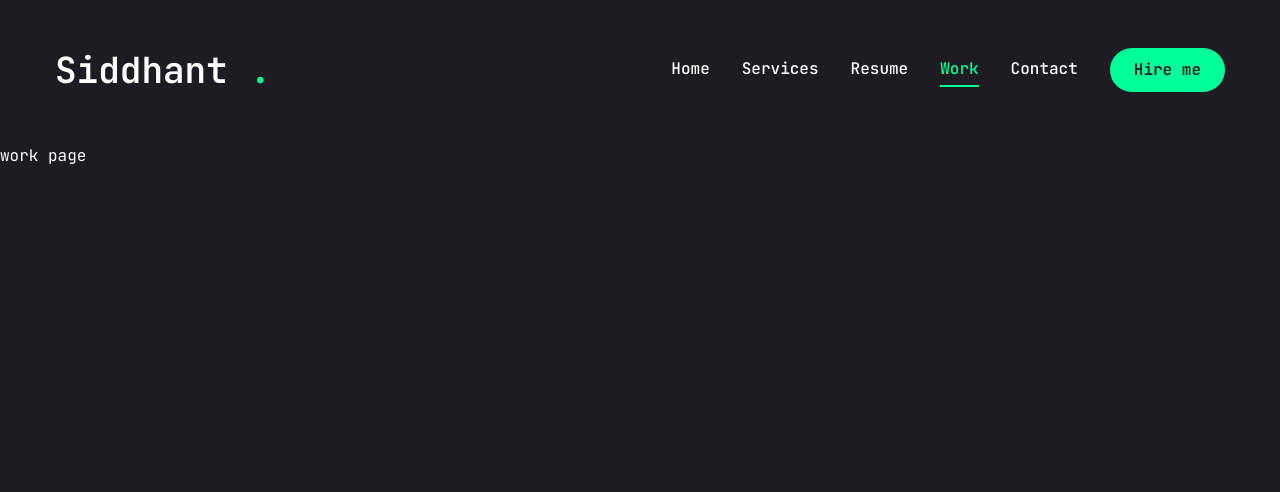
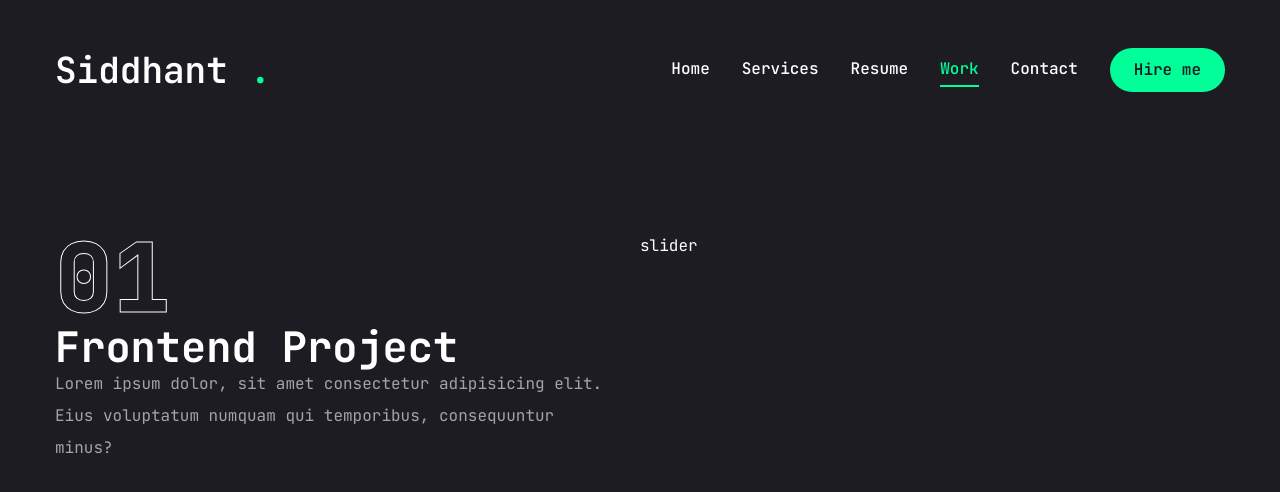
Before and after one commit to siddhx579/portfolio, a Next.js app: page /work in a window 1280 px wide. Shown: the top 492 px of the page. Built offline with nearby package versions, Linux system fonts and the light colour scheme.

Commit message:
Update page.jsx

```diff
--- a/app/work/page.jsx
+++ b/app/work/page.jsx
@@ -20,26 +20,63 @@ const projects = [
             { name: "CSS 3" },
             { name: "Javascript" },
         ],
-        image: '/assets/work/thumb1.png',
-
+        image: "/assets/work/thumb1.png",
+        live: "",
+        github: "",
     },
     {
         num: "02",
         category: "mern stack",
         title: "Project 2",
         description: "Lorem ipsum, dolor sit amet consectetur adipisicing elit. Assumenda magnam eos numquam!",
+        stack: [
+            { name: "Next.js" },
+            { name: "Tailwind.css" },
+            { name: "Node.js" },
+        ],
+        image: "/assets/work/thumb2.png",
+        live: "",
+        github: "",
     },
     {
         num: "03",
         category: "backend",
         title: "Project 3",
         description: "Lorem ipsum dolor sit amet consectetur adipisicing elit. Porro, nemo beatae. Natus voluptatibus ipsa ut?",
+        stack: [
+            { name: "HTML" },
+            { name: "Next.js" },
+            { name: "Javascript" },
+        ],
+        image: "/assets/work/thumb3.png",
+        live: "",
+        github: "",
     },
 ];
 
 const Work = () => {
+    const [project, setProject] = useState(projects[0]);
     return (
-        <div>work page</div>
+        <motion.section initial={{opactiy: 0}} animate={{opacity: 1}} className="min-h-[80vh] flex flex-col justify-center py-12 xl:px-0">
+            <div className="container mx-auto">
+                <div className="flex flex-col xl:flex-row xl:gap-[30px]">
+                    <div className="w-full xl:w-[50%] xl:h-[460px] flex flex-col xl:justify-between order-2 xl:order-none">
+                        <div>
+                            <div className="text-8xl leading-none font-extrabold text-transparent text-outline">{project.num}</div>
+                            <h2 className="text-[42px] font-bold leading-none text-white group-hover:text-accent transition-all duration-500 capitalize">{project.category} project</h2>
+                            <p className="text-white/60 ">{project.description}</p>
+                            <ul>
+                                {project.stack.map((item, index) => {
+                                    return <li key={index}></li>;
+                                })}
+                            </ul>
+                        </div>
+                    </div>
+                    <div className="w-full xl:w-[50%] ">slider</div>
+                    <div className=""></div>
+                </div>
+            </div>
+        </motion.section>
     )
 }
 
```
